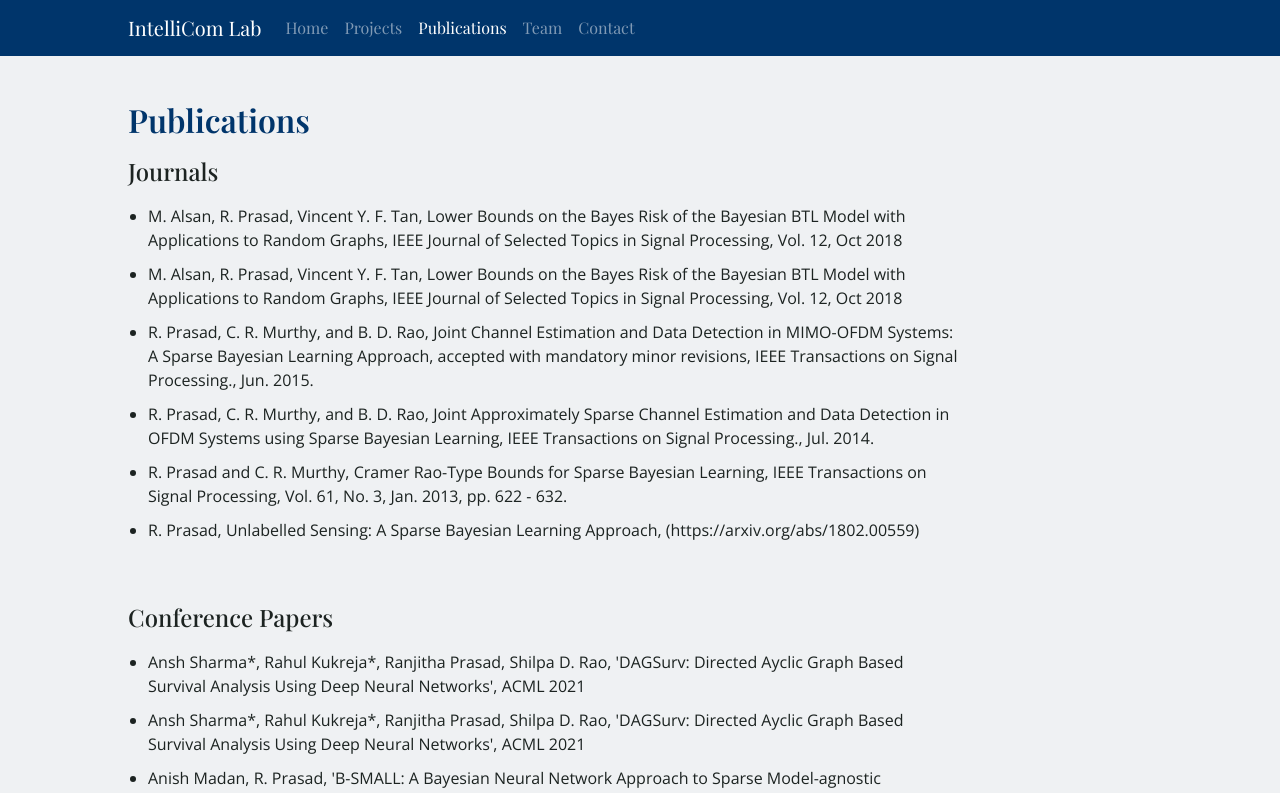
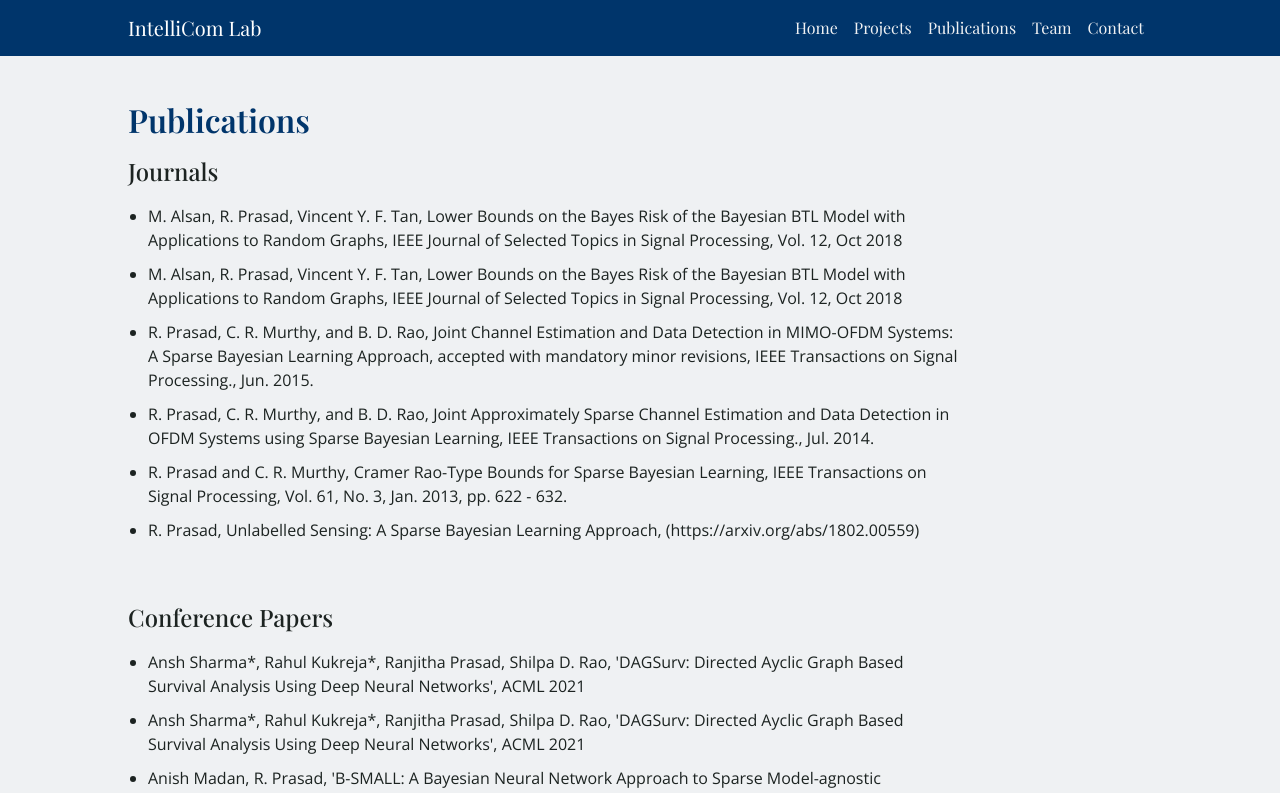
Before and after one commit to samikshamodi/IntelliComLab, a plain HTML site: page publications.html in a window 1280 px wide. Shown: the top 793 px of the page. Drawn offline with nearby package versions, Linux system fonts and the light colour scheme; a web font is replaced by a local one.

Commit message:
navbar items aligned left and right

```diff
--- a/publications.html
+++ b/publications.html
@@ -26,11 +26,10 @@
         <span class="navbar-toggler-icon"></span>
       </button>
       <div class="collapse navbar-collapse" id="navbarNavAltMarkup">
-        <div class="navbar-nav">
+        <div class="navbar-nav ml-auto">
           <a class="nav-item nav-link" href="index.html#home">Home </a>
           <a class="nav-item nav-link" href="index.html#projects">Projects</a>
-          <a class="nav-item nav-link active" href="#publications">Publications<span
-              class="sr-only">(current)</span></a>
+          <a class="nav-item nav-link" href="#publications">Publications<span class="sr-only">(current)</span></a>
           <a class="nav-item nav-link" href="team.html">Team</a>
           <a class="nav-item nav-link" href="index.html#contact">Contact</a>
         </div>
--- a/style.css
+++ b/style.css
@@ -105,6 +105,14 @@ ul {
   padding-right: 10vw;
 }
 
+.navbar-dark .navbar-nav .nav-link {
+  color: #eff1f3;
+}
+
+.navbar-dark .navbar-nav .nav-link:hover {
+  color: #eff1f3;
+}
+
 /* Home */
 .bg {
   min-height: 50vh;
```
Also changed, not shown: index.html (+2 -2 lines), team.html (+2 -2 lines).
